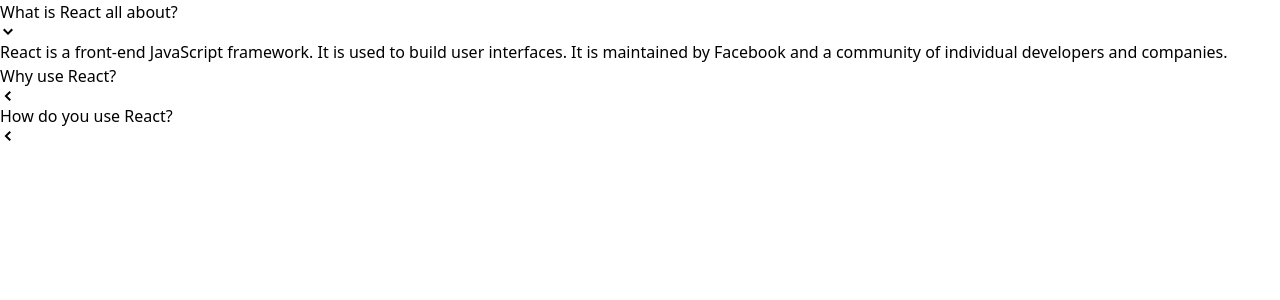
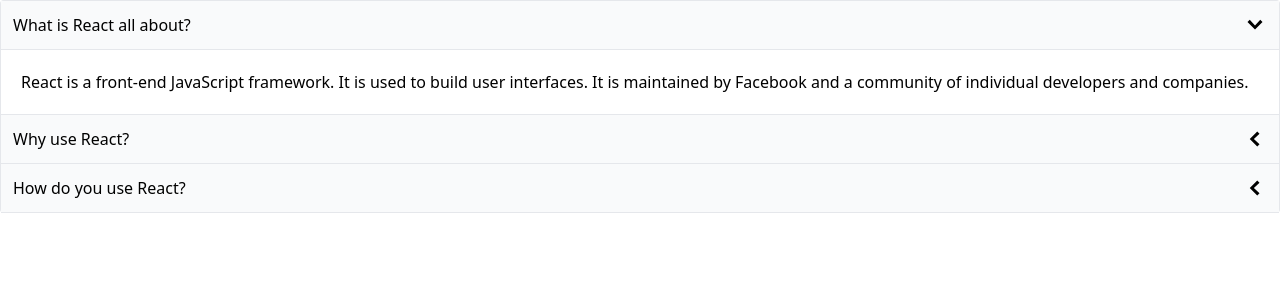
Before and after one commit to Dmitry1007/common-ui-components, a React (Create React App) app: page / in a window 1280 px wide. Shown: the top 300 px of the page. Built offline with nearby package versions, Linux system fonts and the light colour scheme.

Commit message:
Add some style

```diff
--- a/src/components/Accordion.js
+++ b/src/components/Accordion.js
@@ -10,17 +10,20 @@ function Accordion({ items }) {
 
     return (
       <div key={item.id}>
-        <div onClick={() => setExpandedIndex(index)}>
+        <div
+          className="flex justify-between p-3 bg-gray-50 border-b items-center cursor-pointer"
+          onClick={() => setExpandedIndex(index)}
+        >
           {item.label}
-          {isExpanded ? <GoChevronDown /> : <GoChevronLeft />}
+          <span className="text-2xl">{isExpanded ? <GoChevronDown /> : <GoChevronLeft />}</span>
         </div>
-        {isExpanded ? <div>{item.content}</div> : null}
+        {isExpanded ? <div className="border-b p-5">{item.content}</div> : null}
       </div>
     );
   });
 
   return (
-    <div>{renderedItems}</div>
+    <div className="border-x border-t rounded">{renderedItems}</div>
   );
 }
 
```
